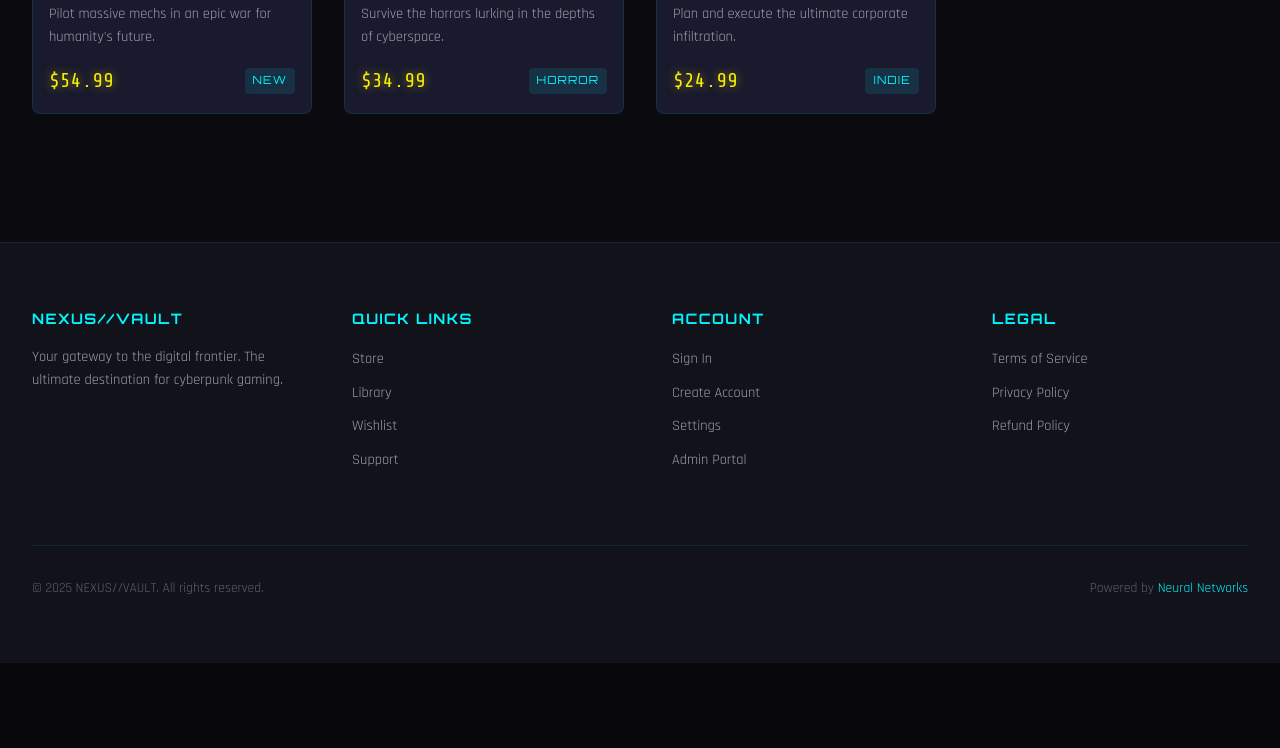
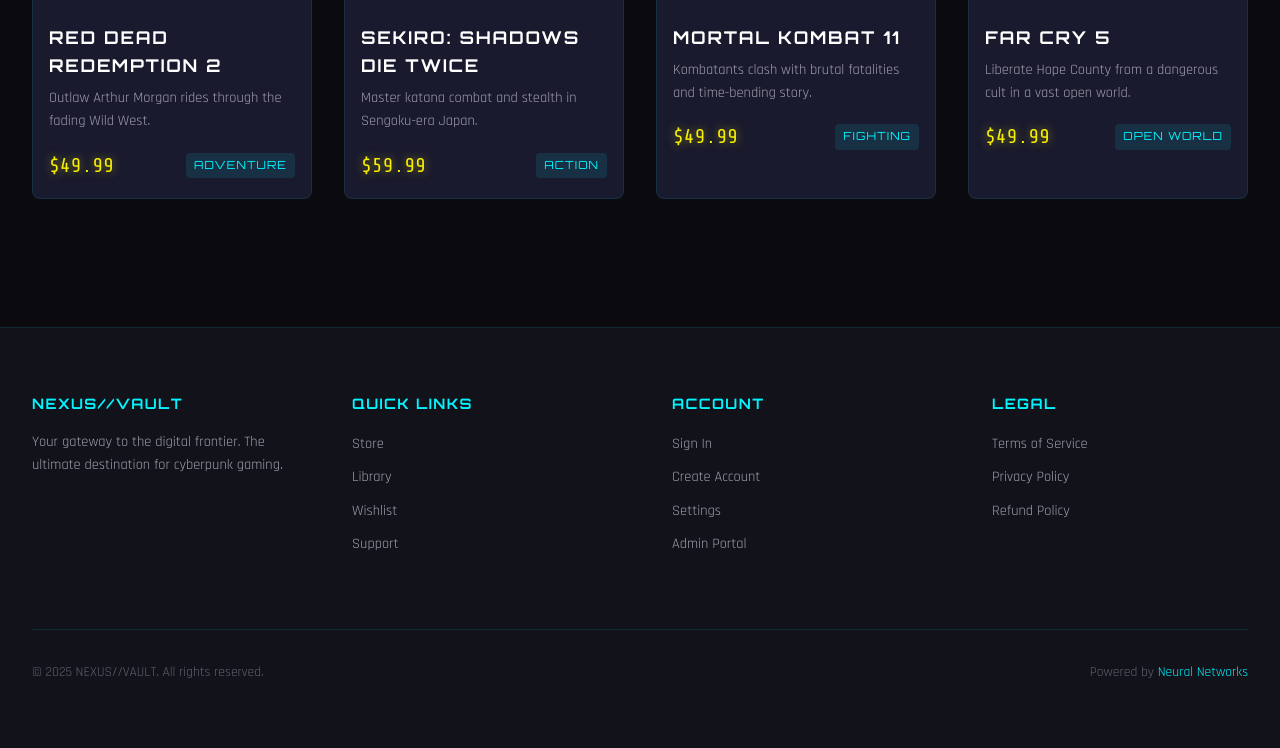
Before and after one commit to M4hmood/game-store-app, a PHP site: page / in a window 1280 px wide. Shown: the part 2716-3464 px from the top of the page. Before the commit the page ends 3379 px from the top, so only its background shows below. Run offline with PHP 8.4, Linux system fonts and the light colour scheme.

Commit message:
Add video game cards

```diff
--- a/index.html
+++ b/index.html
@@ -45,73 +45,61 @@
     </div>
     <div class="games-grid">
       <article class="game-card">
-        <img src="https://images.unsplash.com/photo-1542751371-adc38448a05e?w=400&h=225&fit=crop" alt="Neon Runners game cover" class="game-card-image">
+        <img src="https://cdn.cloudflare.steamstatic.com/steam/apps/2215430/header.jpg" alt="Ghost of Tsushima cover" class="game-card-image ghost-cover">
         <div class="game-card-content">
-          <h3 class="game-card-title">Neon Runners</h3>
-          <p class="game-card-desc">Race through the cyberpunk streets in this high-octane action game.</p>
+          <h3 class="game-card-title">Ghost of Tsushima</h3>
+          <p class="game-card-desc">Lead Jin Sakai against the Mongol invasion across a stunning open world.</p>
           <div class="game-card-meta">
-            <span class="game-card-price">$49.99</span>
+            <span class="game-card-price">$59.99</span>
             <span class="game-card-tag">Action</span>
           </div>
         </div>
       </article>
 
       <article class="game-card">
-        <img src="https://images.unsplash.com/photo-1538481199705-c710c4e965fc?w=400&h=225&fit=crop" alt="Chrome Shadows game cover" class="game-card-image">
+        <img src="https://cdn.cloudflare.steamstatic.com/steam/apps/1091500/header.jpg" alt="Cyberpunk 2077 cover" class="game-card-image">
         <div class="game-card-content">
-          <h3 class="game-card-title">Chrome Shadows</h3>
-          <p class="game-card-desc">Stealth RPG set in a dystopian megacity where corporations rule.</p>
+          <h3 class="game-card-title">Cyberpunk 2077</h3>
+          <p class="game-card-desc">Forge your legend in Night City with high-tech weaponry and cyberware.</p>
           <div class="game-card-meta">
-            <span class="game-card-price">$59.99</span>
+            <span class="game-card-price">$49.99</span>
             <span class="game-card-tag">RPG</span>
           </div>
         </div>
       </article>
 
       <article class="game-card">
-        <img src="https://images.unsplash.com/photo-1511512578047-dfb367046420?w=400&h=225&fit=crop" alt="Cyber Arena game cover" class="game-card-image">
+        <img src="https://cdn.cloudflare.steamstatic.com/steam/apps/1888930/header.jpg" alt="The Last of Us Part II cover" class="game-card-image">
         <div class="game-card-content">
-          <h3 class="game-card-title">Cyber Arena</h3>
-          <p class="game-card-desc">Competitive multiplayer combat in a virtual reality colosseum.</p>
+          <h3 class="game-card-title">The Last of Us Part II</h3>
+          <p class="game-card-desc">Ellie's journey of survival, revenge, and redemption in a ravaged world.</p>
           <div class="game-card-meta">
-            <span class="game-card-price free">FREE</span>
-            <span class="game-card-tag">Multiplayer</span>
+            <span class="game-card-price">$69.99</span>
+            <span class="game-card-tag">Adventure</span>
           </div>
         </div>
       </article>
 
       <article class="game-card">
-        <img src="https://images.unsplash.com/photo-1493711662062-fa541f7f261a?w=400&h=225&fit=crop" alt="Digital Dreams game cover" class="game-card-image">
+        <img src="https://cdn.cloudflare.steamstatic.com/steam/apps/1659420/header.jpg" alt="Uncharted 4 cover" class="game-card-image">
         <div class="game-card-content">
-          <h3 class="game-card-title">Digital Dreams</h3>
-          <p class="game-card-desc">Mind-bending puzzle adventure through fractured digital realities.</p>
+          <h3 class="game-card-title">Uncharted 4: A Thief's End</h3>
+          <p class="game-card-desc">Join Nathan Drake for one last treasure hunt across the globe.</p>
           <div class="game-card-meta">
             <span class="game-card-price">$29.99</span>
-            <span class="game-card-tag">Puzzle</span>
+            <span class="game-card-tag">Adventure</span>
           </div>
         </div>
       </article>
 
       <article class="game-card">
-        <img src="https://images.unsplash.com/photo-1550745165-9bc0b252726f?w=400&h=225&fit=crop" alt="Synth Warriors game cover" class="game-card-image">
+        <img src="https://cdn.cloudflare.steamstatic.com/steam/apps/2208920/header.jpg" alt="Assassin's Creed Valhalla cover" class="game-card-image">
         <div class="game-card-content">
-          <h3 class="game-card-title">Synth Warriors</h3>
-          <p class="game-card-desc">Command your squad in tactical battles against rogue AI forces.</p>
+          <h3 class="game-card-title">Assassin's Creed Valhalla</h3>
+          <p class="game-card-desc">Lead Eivor's Viking clan to forge a new saga across England.</p>
           <div class="game-card-meta">
-            <span class="game-card-price">$39.99</span>
-            <span class="game-card-tag">Strategy</span>
-          </div>
-        </div>
-      </article>
-
-      <article class="game-card">
-        <img src="https://images.unsplash.com/photo-1518770660439-4636190af475?w=400&h=225&fit=crop" alt="Neural Link game cover" class="game-card-image">
-        <div class="game-card-content">
-          <h3 class="game-card-title">Neural Link</h3>
-          <p class="game-card-desc">Hack into the network and uncover the conspiracy.</p>
-          <div class="game-card-meta">
-            <span class="game-card-price">$44.99</span>
-            <span class="game-card-tag">Adventure</span>
+            <span class="game-card-price">$59.99</span>
+            <span class="game-card-tag">Action</span>
           </div>
         </div>
       </article>
@@ -167,37 +155,49 @@
     </div>
     <div class="games-grid">
       <article class="game-card">
-        <img src="https://images.unsplash.com/photo-1485827404703-89b55fcc595e?w=400&h=225&fit=crop" alt="Mech Uprising game cover" class="game-card-image">
+        <img src="https://cdn.cloudflare.steamstatic.com/steam/apps/1174180/header.jpg" alt="Red Dead Redemption 2 cover" class="game-card-image">
         <div class="game-card-content">
-          <h3 class="game-card-title">Mech Uprising</h3>
-          <p class="game-card-desc">Pilot massive mechs in an epic war for humanity's future.</p>
+          <h3 class="game-card-title">Red Dead Redemption 2</h3>
+          <p class="game-card-desc">Outlaw Arthur Morgan rides through the fading Wild West.</p>
           <div class="game-card-meta">
-            <span class="game-card-price">$54.99</span>
-            <span class="game-card-tag">New</span>
+            <span class="game-card-price">$49.99</span>
+            <span class="game-card-tag">Adventure</span>
           </div>
         </div>
       </article>
 
       <article class="game-card">
-        <img src="https://images.unsplash.com/photo-1478760329108-5c3ed9d495a0?w=400&h=225&fit=crop" alt="Void Protocol game cover" class="game-card-image">
+        <img src="https://cdn.cloudflare.steamstatic.com/steam/apps/814380/header.jpg" alt="Sekiro cover" class="game-card-image">
         <div class="game-card-content">
-          <h3 class="game-card-title">Void Protocol</h3>
-          <p class="game-card-desc">Survive the horrors lurking in the depths of cyberspace.</p>
+          <h3 class="game-card-title">Sekiro: Shadows Die Twice</h3>
+          <p class="game-card-desc">Master katana combat and stealth in Sengoku-era Japan.</p>
           <div class="game-card-meta">
-            <span class="game-card-price">$34.99</span>
-            <span class="game-card-tag">Horror</span>
+            <span class="game-card-price">$59.99</span>
+            <span class="game-card-tag">Action</span>
           </div>
         </div>
       </article>
 
       <article class="game-card">
-        <img src="https://images.unsplash.com/photo-1526374965328-7f61d4dc18c5?w=400&h=225&fit=crop" alt="Data Heist game cover" class="game-card-image">
+        <img src="https://cdn.cloudflare.steamstatic.com/steam/apps/976310/header.jpg" alt="Mortal Kombat 11 cover" class="game-card-image">
         <div class="game-card-content">
-          <h3 class="game-card-title">Data Heist</h3>
-          <p class="game-card-desc">Plan and execute the ultimate corporate infiltration.</p>
+          <h3 class="game-card-title">Mortal Kombat 11</h3>
+          <p class="game-card-desc">Kombatants clash with brutal fatalities and time-bending story.</p>
           <div class="game-card-meta">
-            <span class="game-card-price">$24.99</span>
-            <span class="game-card-tag">Indie</span>
+            <span class="game-card-price">$49.99</span>
+            <span class="game-card-tag">Fighting</span>
+          </div>
+        </div>
+      </article>
+
+      <article class="game-card">
+        <img src="https://cdn.cloudflare.steamstatic.com/steam/apps/552520/header.jpg" alt="Far Cry 5 cover" class="game-card-image">
+        <div class="game-card-content">
+          <h3 class="game-card-title">Far Cry 5</h3>
+          <p class="game-card-desc">Liberate Hope County from a dangerous cult in a vast open world.</p>
+          <div class="game-card-meta">
+            <span class="game-card-price">$49.99</span>
+            <span class="game-card-tag">Open World</span>
           </div>
         </div>
       </article>
--- a/styles.css
+++ b/styles.css
@@ -416,6 +416,10 @@ h3 {
   aspect-ratio: 16/9;
   object-fit: cover;
   border-bottom: 1px solid rgba(0, 245, 255, 0.1);
+}
+
+.game-card-image.ghost-cover {
+  object-position: 65% center;
 }
 
 .game-card-content {
```
Also changed, not shown: library.html (+45 -33 lines).
